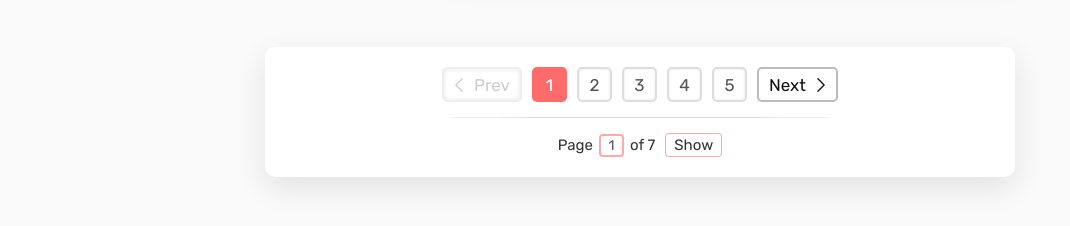
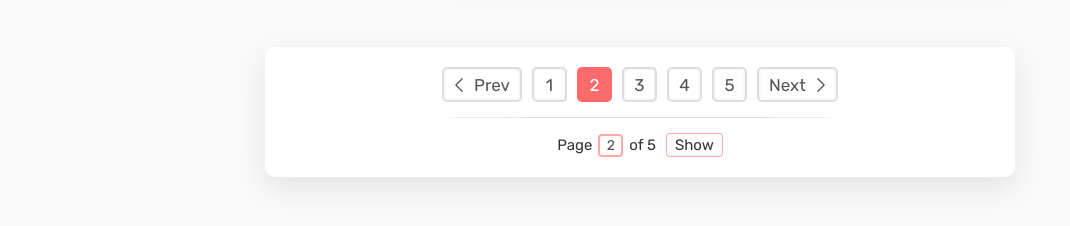
Before and after one commit to ionStici/pagination, a website with bundled scripts: page index.html in a window 1280 px wide. Both pictures are taken after a click on the button "Next". Shown: the part 494-720 px from the top of the page, without its empty margins (0-1070 px from the left). Built offline with nearby package versions, Linux system fonts and the light colour scheme.

Commit message:
Implement pagination functionality

```diff
--- a/index.html
+++ b/index.html
@@ -10,59 +10,7 @@
         <script type="module" src="./src/js/controller.js" defer></script>
     </head>
     <body>
-
-
-        <div class="container">
-            <div class="card-wrapper">
-                <div class="card__num">01</div>
-                <div class="card">
-                    <div class="card__img" style="background-image: url(https://images.unsplash.com/photo-1668584044350-b435e315e18c?ixlib=rb-4.0.3&ixid=MnwxMjA3fDB8MHxwaG90by1wYWdlfHx8fGVufDB8fHx8&auto=format&fit=crop&w=1064&q=80);"></div>
-
-                    <div class="card__text">
-                        <p class="card__title">Welcome / Hello World</p>
-                        <p class="card__p">Lorem ipsum dolor sit, amet consectetur adipisicing elit. Lorem ipsum dolor sit, amet consectetur. </p>
-                    </div>
-                </div>
-            </div>
-        </div>
-
-
-        <div class="pag-wrapper">
-            <div class="pag">
-                <div class="pag__box">
-                    <button class="pag__btn pag__btn--prev" disabled>
-                    <!-- <button class="pag__btn pag__btn--prev"> -->
-                        <svg class="pag__btn__icon" xmlns="http://www.w3.org/2000/svg" fill="none" viewBox="0 0 24 24" stroke-width="1.5" stroke="currentColor" class="w-6 h-6"><path stroke-linecap="round" stroke-linejoin="round" d="M15.75 19.5L8.25 12l7.5-7.5"/></svg>
-                        <span class="pag__btn__text">Prev</span>
-                    </button>
-
-                    <button class="pag__btn pag__btn__num pag__btn--active">1</button>
-                    <button class="pag__btn pag__btn__num">2</button>
-                    <button class="pag__btn pag__btn__num">3</button>
-                    <button class="pag__btn pag__btn__num">4</button>
-                    <button class="pag__btn pag__btn__num">5</button>
-
-                    <button class="pag__btn pag__btn--next">
-                        <span class="pag__btn__text">Next</span>
-                        <svg class="pag__btn__icon" xmlns="http://www.w3.org/2000/svg" fill="none" viewBox="0 0 24 24" stroke-width="1.5" stroke="currentColor" class="w-6 h-6"><path stroke-linecap="round" stroke-linejoin="round" d="M8.25 4.5l7.5 7.5-7.5 7.5"/></svg>
-                    </button>
-                </div>
-
-                <div class="pag__line"></div>
-
-                <div class="pag__panel">
-                    <label class="pag__panel__label">
-                        <span class="pag__panel__text-1">Page</span>
-                        <input value="1" class="pag__panel__input" type="text">
-                        <span class="pag__panel__text-2">of 7</span>
-                    </label>
-                    <button class="pag__panel__btn">Show</button>
-                    <p class="pag__panel__message">Wrong Input</p>
-                </div>
-            </div>
-        </div>
-
-
-
+        <div class="container"></div>
+        <div class="pag-wrapper"></div>
     </body>
 </html>
--- a/src/js/model.js
+++ b/src/js/model.js
@@ -1,5 +1,10 @@
 export const state = {
     cards: [
+        "https://images.unsplash.com/photo-1634320494885-4e627328d883?ixlib=rb-4.0.3&ixid=MnwxMjA3fDB8MHxwaG90by1wYWdlfHx8fGVufDB8fHx8&auto=format&fit=crop&w=1548&q=80",
+        "https://images.unsplash.com/photo-1505740420928-5e560c06d30e?ixlib=rb-4.0.3&ixid=MnwxMjA3fDB8MHxwaG90by1wYWdlfHx8fGVufDB8fHx8&auto=format&fit=crop&w=1740&q=80",
+        "https://images.unsplash.com/photo-1542291026-7eec264c27ff?ixlib=rb-4.0.3&ixid=MnwxMjA3fDB8MHxwaG90by1wYWdlfHx8fGVufDB8fHx8&auto=format&fit=crop&w=1470&q=80",
+        "https://images.unsplash.com/photo-1668584044350-b435e315e18c?ixlib=rb-4.0.3&ixid=MnwxMjA3fDB8MHxwaG90by1wYWdlfHx8fGVufDB8fHx8&auto=format&fit=crop&w=1064&q=80",
+        "https://images.unsplash.com/photo-1661961112951-f2bfd1f253ce?ixlib=rb-4.0.3&ixid=MnwxMjA3fDF8MHxwaG90by1wYWdlfHx8fGVufDB8fHx8&auto=format&fit=crop&w=1744&q=80",
         "https://images.unsplash.com/photo-1634320494885-4e627328d883?ixlib=rb-4.0.3&ixid=MnwxMjA3fDB8MHxwaG90by1wYWdlfHx8fGVufDB8fHx8&auto=format&fit=crop&w=1548&q=80",
         "https://images.unsplash.com/photo-1505740420928-5e560c06d30e?ixlib=rb-4.0.3&ixid=MnwxMjA3fDB8MHxwaG90by1wYWdlfHx8fGVufDB8fHx8&auto=format&fit=crop&w=1740&q=80",
         "https://images.unsplash.com/photo-1542291026-7eec264c27ff?ixlib=rb-4.0.3&ixid=MnwxMjA3fDB8MHxwaG90by1wYWdlfHx8fGVufDB8fHx8&auto=format&fit=crop&w=1470&q=80",
--- a/src/js/paginationView.js
+++ b/src/js/paginationView.js
@@ -0,0 +1,246 @@
+class PaginationView {
+    #parentElement = document.querySelector(".pag-wrapper");
+    #data;
+
+    addHandlerClick(handler) {
+        this.#parentElement.addEventListener("click", function (e) {
+            const btn = e.target.closest(".pag__btn");
+
+            if (!btn) return;
+            if (btn.disabled) return;
+
+            const goToPage = +btn.dataset.goto;
+            handler(goToPage);
+        });
+    }
+
+    #clear() {
+        this.#parentElement.innerHTML = "";
+    }
+
+    render(data) {
+        this.#data = data;
+        const markup = this.#generateMarkup();
+        this.#clear();
+        this.#parentElement.insertAdjacentHTML("afterbegin", markup);
+
+        this.setActiveBtn();
+    }
+
+    #generateMarkup() {
+        const currentPage = this.#data.page;
+
+        const numberOfPage = Math.ceil(
+            this.#data.cards.length / this.#data.cardsPerPage
+        );
+
+        if (currentPage === 1 && numberOfPage !== 0) {
+            return `
+            <div class="pag">
+                <div class="pag__box">
+                    <button class="pag__btn pag__btn--prev" data-goto="${
+                        currentPage - 1
+                    }" disabled>
+                    <!-- <button class="pag__btn pag__btn--prev"> -->
+                        <svg class="pag__btn__icon" xmlns="http://www.w3.org/2000/svg" fill="none" viewBox="0 0 24 24" stroke-width="1.5" stroke="currentColor" class="w-6 h-6"><path stroke-linecap="round" stroke-linejoin="round" d="M15.75 19.5L8.25 12l7.5-7.5"/></svg>
+                        <span class="pag__btn__text">Prev</span>
+                    </button>
+
+
+                    ${this.#data.cards
+                        .map((btn, i) => {
+                            if (i < numberOfPage) {
+                                return `<button data-goto="${
+                                    i + 1
+                                }" class="pag__btn pag__btn__num">${
+                                    i + 1
+                                }</button>`;
+                            }
+                        })
+                        .join("")}
+
+
+
+                    <button class="pag__btn pag__btn--next" data-goto="${
+                        currentPage + 1
+                    }">
+                        <span class="pag__btn__text">Next</span>
+                        <svg class="pag__btn__icon" xmlns="http://www.w3.org/2000/svg" fill="none" viewBox="0 0 24 24" stroke-width="1.5" stroke="currentColor" class="w-6 h-6"><path stroke-linecap="round" stroke-linejoin="round" d="M8.25 4.5l7.5 7.5-7.5 7.5"/></svg>
+                    </button>
+                </div>
+
+                <div class="pag__line"></div>
+
+                <div class="pag__panel">
+                    <label class="pag__panel__label">
+                        <span class="pag__panel__text-1">Page</span>
+                        <input value="${currentPage}" class="pag__panel__input" type="text">
+                        <span class="pag__panel__text-2">of ${numberOfPage}</span>
+                    </label>
+                    <button class="pag__panel__btn">Show</button>
+                    <p class="pag__panel__message">Wrong Input</p>
+                </div>
+            </div>
+        `;
+        }
+
+        if (
+            currentPage > 1 &&
+            currentPage !== numberOfPage &&
+            numberOfPage !== 0
+        ) {
+            return `
+                <div class="pag">
+                <div class="pag__box">
+                    <button class="pag__btn pag__btn--prev" data-goto="${
+                        currentPage - 1
+                    }">
+                    <!-- <button class="pag__btn pag__btn--prev"> -->
+                        <svg class="pag__btn__icon" xmlns="http://www.w3.org/2000/svg" fill="none" viewBox="0 0 24 24" stroke-width="1.5" stroke="currentColor" class="w-6 h-6"><path stroke-linecap="round" stroke-linejoin="round" d="M15.75 19.5L8.25 12l7.5-7.5"/></svg>
+                        <span class="pag__btn__text">Prev</span>
+                    </button>
+
+
+
+
+                    ${this.#data.cards
+                        .map((btn, i) => {
+                            if (i < numberOfPage) {
+                                return `<button data-goto="${
+                                    i + 1
+                                }" class="pag__btn pag__btn__num">${
+                                    i + 1
+                                }</button>`;
+                            }
+                        })
+                        .join("")}
+
+
+
+                    <button class="pag__btn pag__btn--next" data-goto="${
+                        currentPage + 1
+                    }">
+                        <span class="pag__btn__text">Next</span>
+                        <svg class="pag__btn__icon" xmlns="http://www.w3.org/2000/svg" fill="none" viewBox="0 0 24 24" stroke-width="1.5" stroke="currentColor" class="w-6 h-6"><path stroke-linecap="round" stroke-linejoin="round" d="M8.25 4.5l7.5 7.5-7.5 7.5"/></svg>
+                    </button>
+                </div>
+
+                <div class="pag__line"></div>
+
+                <div class="pag__panel">
+                    <label class="pag__panel__label">
+                        <span class="pag__panel__text-1">Page</span>
+                        <input value="${currentPage}" class="pag__panel__input" type="text">
+                        <span class="pag__panel__text-2">of ${numberOfPage}</span>
+                    </label>
+                    <button class="pag__panel__btn">Show</button>
+                    <p class="pag__panel__message">Wrong Input</p>
+                </div>
+                </div>
+            `;
+        }
+
+        if (currentPage === numberOfPage && numberOfPage !== 0) {
+            return `
+                <div class="pag">
+                <div class="pag__box">
+                    <button class="pag__btn pag__btn--prev" data-goto="${
+                        currentPage - 1
+                    }">
+                    <!-- <button class="pag__btn pag__btn--prev"> -->
+                        <svg class="pag__btn__icon" xmlns="http://www.w3.org/2000/svg" fill="none" viewBox="0 0 24 24" stroke-width="1.5" stroke="currentColor" class="w-6 h-6"><path stroke-linecap="round" stroke-linejoin="round" d="M15.75 19.5L8.25 12l7.5-7.5"/></svg>
+                        <span class="pag__btn__text">Prev</span>
+                    </button>
+
+
+
+
+                    ${this.#data.cards
+                        .map((btn, i) => {
+                            if (i < numberOfPage) {
+                                return `<button data-goto="${
+                                    i + 1
+                                }" class="pag__btn pag__btn__num">${
+                                    i + 1
+                                }</button>`;
+                            }
+                        })
+                        .join("")}
+
+
+
+
+
+                    <button class="pag__btn pag__btn--next" data-goto="${
+                        currentPage + 1
+                    }" disabled>
+                        <span class="pag__btn__text">Next</span>
+                        <svg class="pag__btn__icon" xmlns="http://www.w3.org/2000/svg" fill="none" viewBox="0 0 24 24" stroke-width="1.5" stroke="currentColor" class="w-6 h-6"><path stroke-linecap="round" stroke-linejoin="round" d="M8.25 4.5l7.5 7.5-7.5 7.5"/></svg>
+                    </button>
+                </div>
+
+                <div class="pag__line"></div>
+
+                <div class="pag__panel">
+                    <label class="pag__panel__label">
+                        <span class="pag__panel__text-1">Page</span>
+                        <input value="${currentPage}" class="pag__panel__input" type="text">
+                        <span class="pag__panel__text-2">of ${numberOfPage}</span>
+                    </label>
+                    <button class="pag__panel__btn">Show</button>
+                    <p class="pag__panel__message">Wrong Input</p>
+                </div>
+                </div>
+        `;
+        }
+
+        if (currentPage === 1 && numberOfPage === 0) {
+            return "";
+        }
+
+        this.setActiveBtn();
+    }
+
+    setActiveBtn() {
+        if (!this.#data.cards.length > 0) return;
+        const btns = document.querySelectorAll(".pag__btn");
+        btns.forEach(btn => btn.classList.remove("pag__btn--active"));
+
+        btns[this.#data.page].classList.add("pag__btn--active");
+    }
+}
+
+export default new PaginationView();
+
+// <div class="pag">
+//     <div class="pag__box">
+//         <button class="pag__btn pag__btn--prev" disabled>
+//         <!-- <button class="pag__btn pag__btn--prev"> -->
+//             <svg class="pag__btn__icon" xmlns="http://www.w3.org/2000/svg" fill="none" viewBox="0 0 24 24" stroke-width="1.5" stroke="currentColor" class="w-6 h-6"><path stroke-linecap="round" stroke-linejoin="round" d="M15.75 19.5L8.25 12l7.5-7.5"/></svg>
+//             <span class="pag__btn__text">Prev</span>
+//         </button>
+
+//         <button class="pag__btn pag__btn__num pag__btn--active">1</button>
+//         <button class="pag__btn pag__btn__num">2</button>
+//         <button class="pag__btn pag__btn__num">3</button>
+//         <button class="pag__btn pag__btn__num">4</button>
+//         <button class="pag__btn pag__btn__num">5</button>
+
+//         <button class="pag__btn pag__btn--next">
+//             <span class="pag__btn__text">Next</span>
+//             <svg class="pag__btn__icon" xmlns="http://www.w3.org/2000/svg" fill="none" viewBox="0 0 24 24" stroke-width="1.5" stroke="currentColor" class="w-6 h-6"><path stroke-linecap="round" stroke-linejoin="round" d="M8.25 4.5l7.5 7.5-7.5 7.5"/></svg>
+//         </button>
+//     </div>
+
+//     <div class="pag__line"></div>
+
+//     <div class="pag__panel">
+//         <label class="pag__panel__label">
+//             <span class="pag__panel__text-1">Page</span>
+//             <input value="1" class="pag__panel__input" type="text">
+//             <span class="pag__panel__text-2">of 7</span>
+//         </label>
+//         <button class="pag__panel__btn">Show</button>
+//         <p class="pag__panel__message">Wrong Input</p>
+//     </div>
+// </div>
```
Also changed, not shown: src/js/controller.js (+9 -3 lines).
